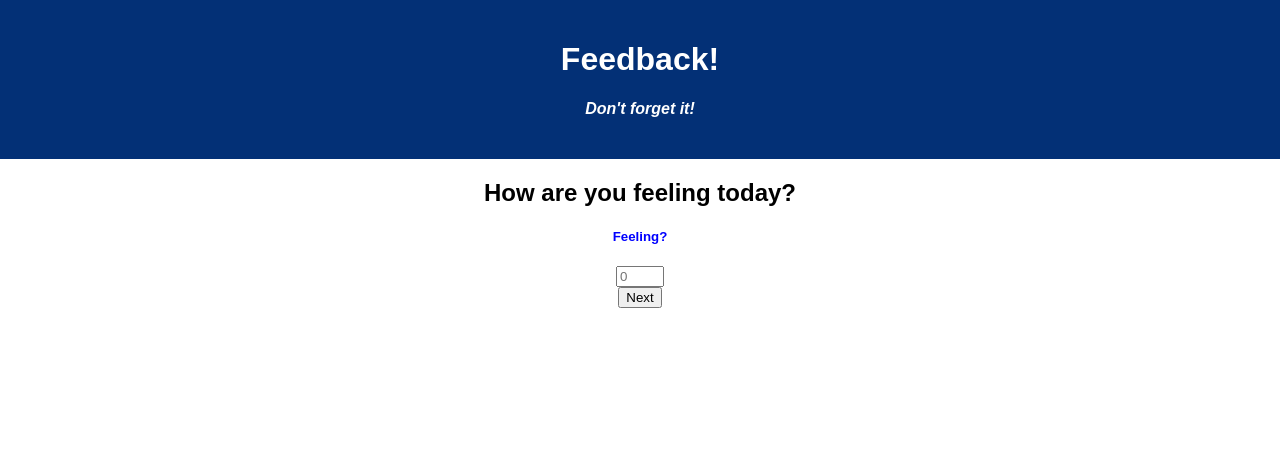
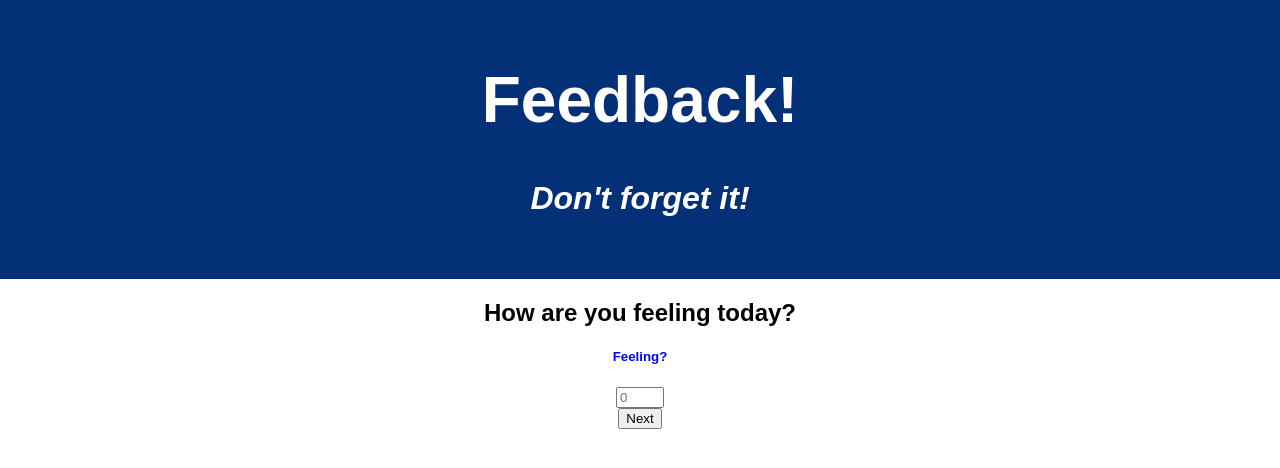
Before and after one commit to stevengangl/weekend-redux-feedback-loop, a React (Create React App) app: page /#/ in a window 1280 px wide. Shown: the top 468 px of the page. Built offline with nearby package versions, Linux system fonts and the light colour scheme.

Commit message:
added css class

```diff
--- a/src/components/App/App.css
+++ b/src/components/App/App.css
@@ -21,3 +21,7 @@
 h4 {
   font-style: italic;
 }
+
+.App-header {
+  font-size: 2em;
+}
```
